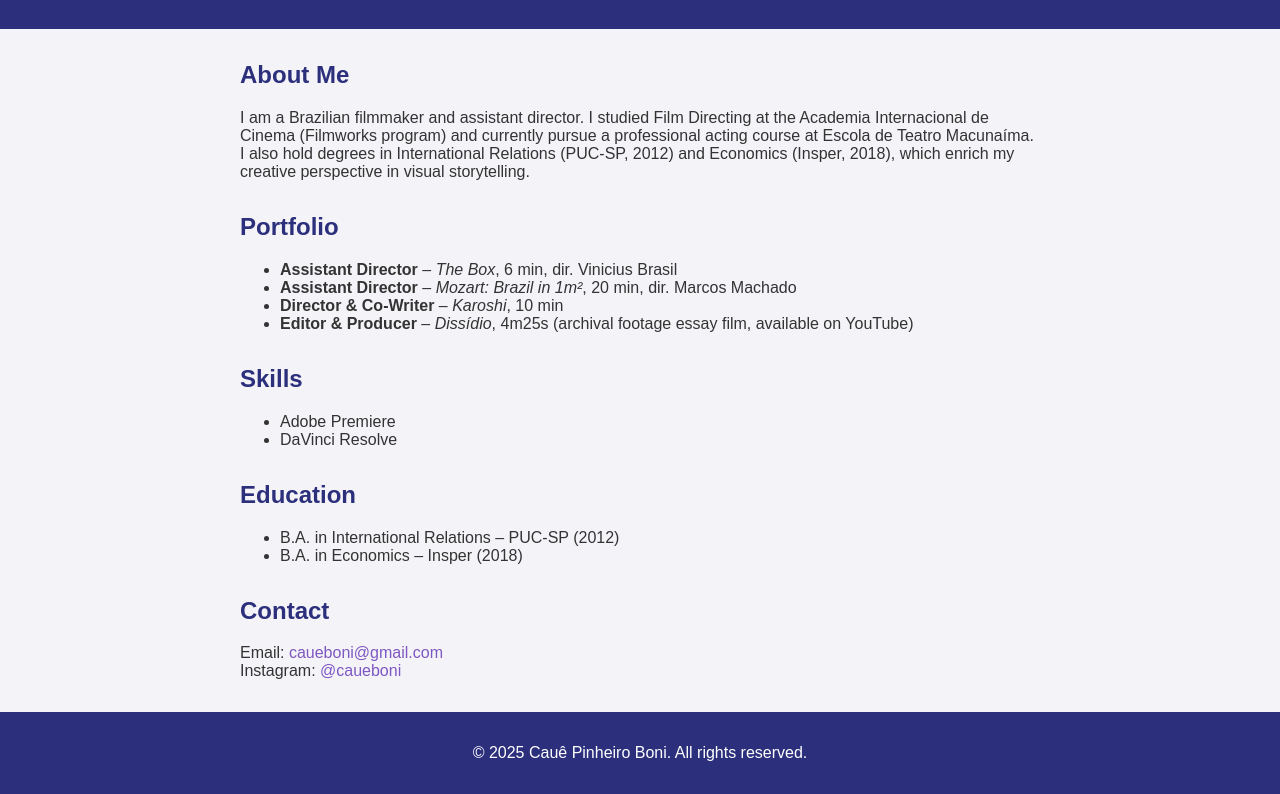
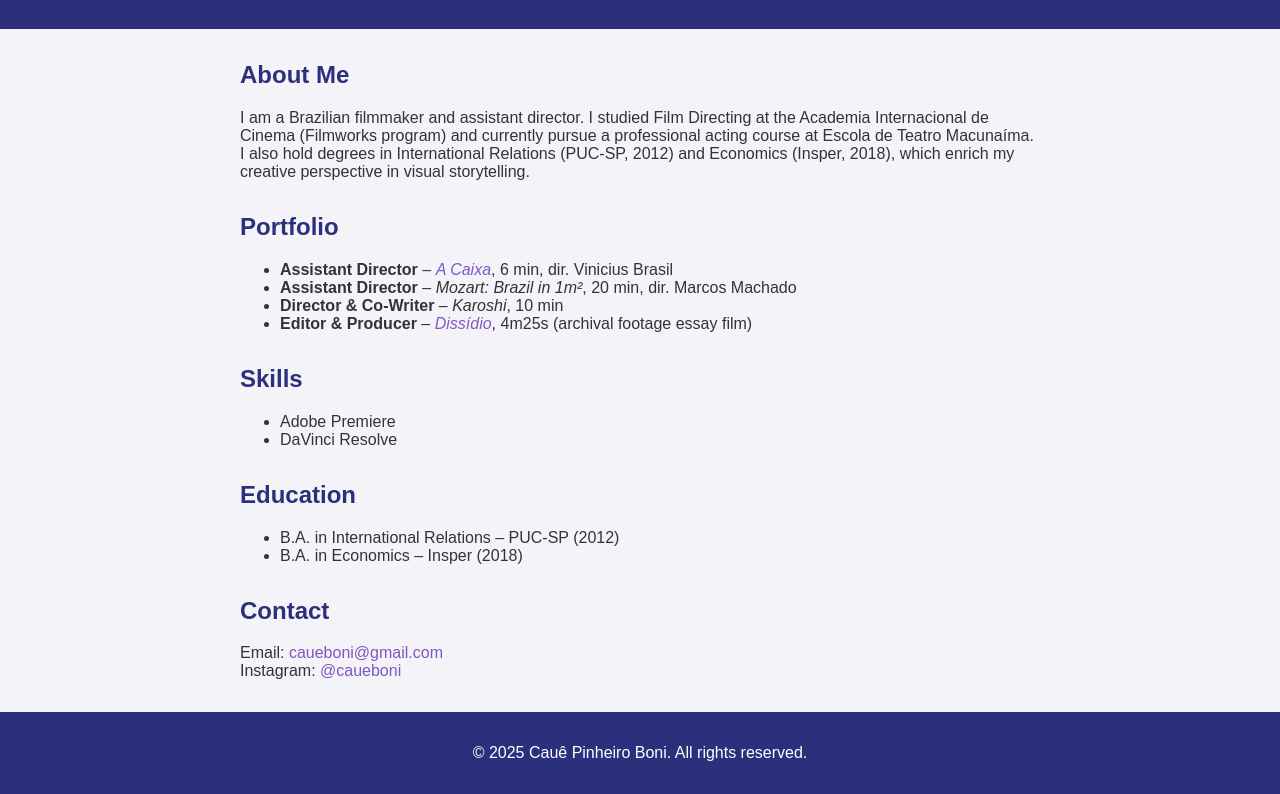
Before and after one commit to caueboni/My-Portfolio, a plain HTML site: page index.html in a window 1280 px wide. Shown: the part 117-911 px from the top of the page. Drawn offline with Linux system fonts and the light colour scheme.

Commit message:
index.html

```diff
--- a/index.html
+++ b/index.html
@@ -53,10 +53,10 @@
     <section class="section">
       <h2>Portfolio</h2>
       <ul>
-        <li><strong>Assistant Director</strong> – <em>The Box</em>, 6 min, dir. Vinicius Brasil</li>
+        <li><strong>Assistant Director</strong> – <em><a href="https://youtu.be/TerdZgKvLWY" target="_blank">A Caixa</a></em>, 6 min, dir. Vinicius Brasil</li>
         <li><strong>Assistant Director</strong> – <em>Mozart: Brazil in 1m²</em>, 20 min, dir. Marcos Machado</li>
         <li><strong>Director & Co-Writer</strong> – <em>Karoshi</em>, 10 min</li>
-        <li><strong>Editor & Producer</strong> – <em>Dissídio</em>, 4m25s (archival footage essay film, available on YouTube)</li>
+        <li><strong>Editor & Producer</strong> – <em><a href="https://youtu.be/CH1B3Ul9HqI" target="_blank">Dissídio</a></em>, 4m25s (archival footage essay film)</li>
       </ul>
     </section>
 
```
